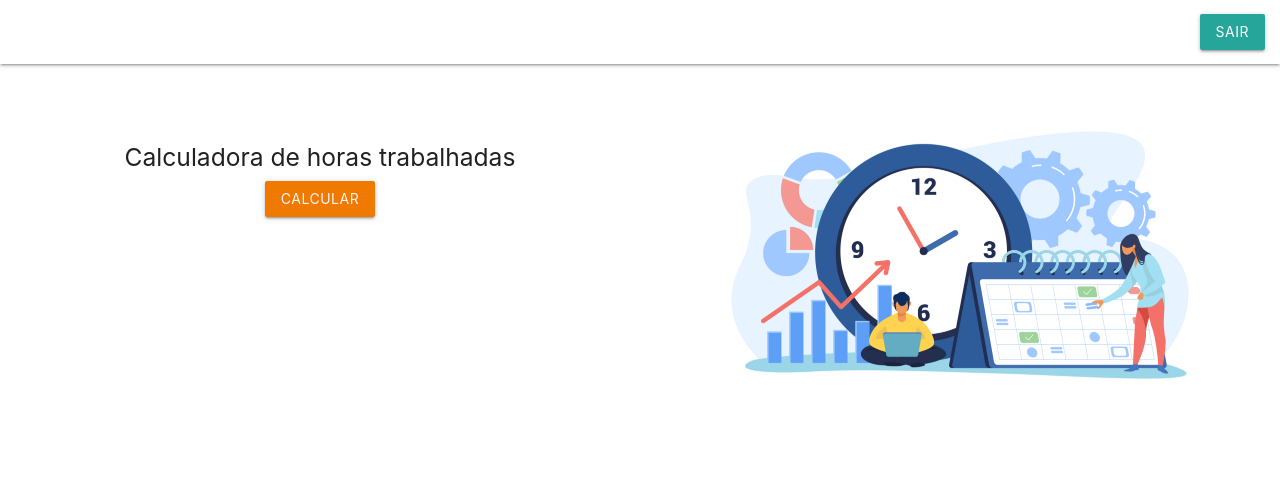
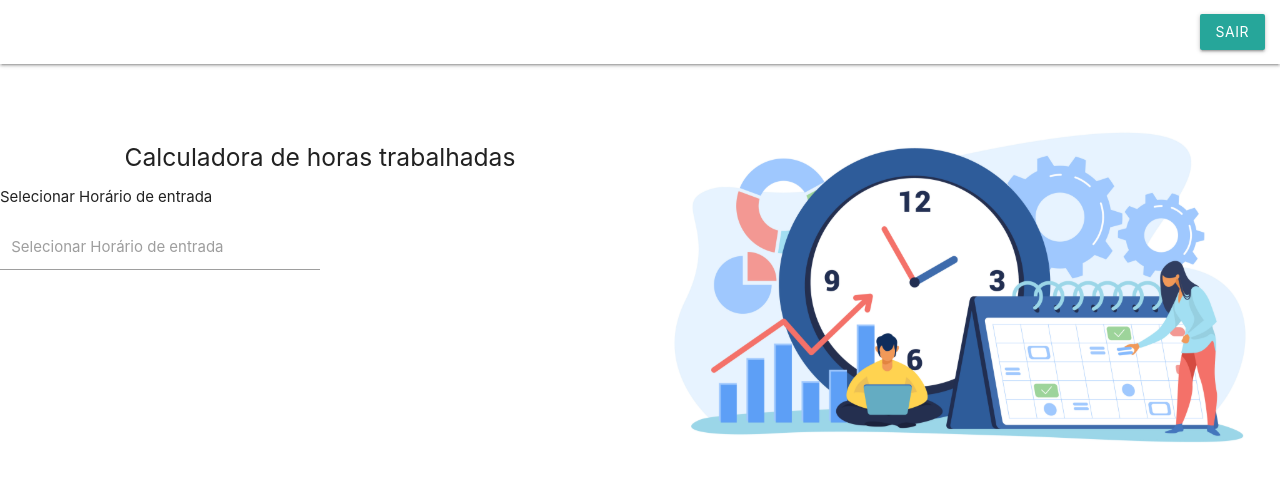
Before and after one commit to mwerneck1956/calculadora-horas-trabalho-frontend, a React (Create React App) app: page / in a window 1280 px wide. Shown: the top 480 px of the page. Built offline with nearby package versions, Linux system fonts and the light colour scheme.

Commit message:
Adicionado seletor de horario e styled components

```diff
--- a/package.json
+++ b/package.json
@@ -10,7 +10,8 @@
     "react": "^16.13.1",
     "react-dom": "^16.13.1",
     "react-materialize": "^3.9.2",
-    "react-scripts": "3.4.3"
+    "react-scripts": "3.4.3",
+    "styled-components": "^5.2.0"
   },
   "scripts": {
     "start": "react-scripts start",
--- a/src/Sections/WorkTimeCalculator.js
+++ b/src/Sections/WorkTimeCalculator.js
@@ -4,10 +4,10 @@ import React from "react";
 import useWindowSize from "../CustomHooks/useWindowSize";
 
 //Compontes do materialize
-import { Row, Col, Button } from "react-materialize";
+import { Row, Col, Button, Select, TimePicker } from "react-materialize";
 
 //Utilizando grid do material-ui para definir o layout
-import { Grid } from "@material-ui/core";
+import { Grid, TextField } from "@material-ui/core";
 
 import timeIlustration from "../assets/imgs/HorarioIlustration.svg";
 export default function WorkTimeCalculator() {
@@ -16,29 +16,73 @@ export default function WorkTimeCalculator() {
     console.log(size);
   }
   return (
-    <Grid   justify={size.width > 966 ? "space-around" : "center"} container direction="row" style={{ marginTop: "5%" }}>
     <Grid
+      justify={size.width > 966 ? "space-around" : "center"}
+      container
+      direction="row"
+      style={{ marginTop: "5%" }}
+    >
+      <Grid item md={6} lg={6} xl={6}>
+        <h5>Calculadora de horas trabalhadas</h5>
+        <Grid md = {5} lg={6} xl ={4}>
+          <p style={{textAlign:"initial"}}>
+            Selecionar Horário de entrada
+          </p>
+          <TimePicker
+            label ="Selecionar Horário de entrada"
+            id="TimePicker-13"
+            options={{
+              autoClose: false,
+              container: null,
+              defaultTime: "now",
+              duration: 350,
+              fromNow: 0,
+              i18n: {
+                cancel: "Cancel",
+                clear: "Clear",
+                done: "Ok",
+              },
+              onCloseEnd: null,
+              onCloseStart: null,
+              onOpenEnd: null,
+              onOpenStart: null,
+              onSelect: null,
+              showClearBtn: false,
+              twelveHour: false,
+              vibrate: true,
+            }}
+          />
+        </Grid>
 
-        item
-        md={6}
-        lg={6}
-        xl={6}
-      >
-        <h5>Calculadora de horas trabalhadas</h5>
+        {/*
+         <Grid xl={6}>
+          <TextField
+            id="date"
+            label="Escolha a data"
+            type="date"
+            fullWidth
+            InputLabelProps={{
+              shrink: true,
+            }}
+          />
+        </Grid>
+        <Grid xl={6} container direction="row">
           <Button
             style={{
+              width: "40%",
               backgroundColor: "#F07900",
               color: "whitesmoke",
             }}
           >
             Calcular
           </Button>
+        </Grid> */}
       </Grid>
-      <Grid item className="center-align" md={6} lg={6} xl={6}>
+      <Grid item className="center-align" md={6} lg={6} xl={5}>
         <img
           src={timeIlustration}
           style={{
-            width: "80%",
+            width: "100%",
             maxHeight: "auto",
           }}
         ></img>
```
Also changed, not shown: src/components/Label.js (added), 1 other file (tests, documents, lock files or other folders). Lines whose indentation alone changed are shown as unchanged.
